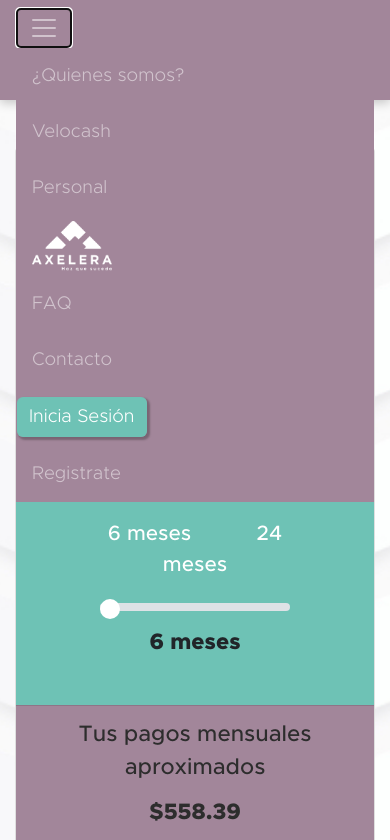
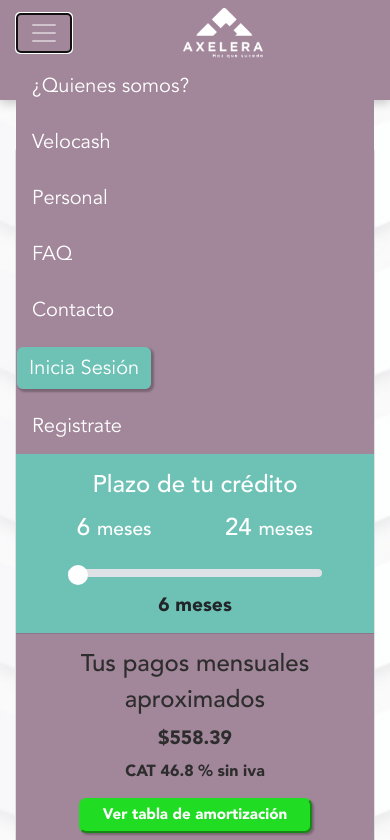
Before and after one commit to Oyuki02/axlera, a plain HTML site: page index.html in a window 390 px wide. Both pictures are taken after a click on the button "Toggle navigation". Shown: the top 840 px of the page. Drawn offline with nearby package versions, Linux system fonts and the light colour scheme.

Commit message:
Add files via upload
cambios

```diff
--- a/css/style.css
+++ b/css/style.css
@@ -5,47 +5,57 @@
 }
 
 @font-face {
-    font-family: "Metropolis";
-    src: url(../fonts/Metropolis/Metropolis-Medium.otf) format('opentype');
+    font-family: "Avenir";
+    src: url(../fonts/avenir/Avenir-Medium.ttf) format('truetype');
 }
 
 @font-face {
-    font-family: "Metropolis";
-    font-weight: 500;
-    src: url(../fonts/Metropolis/Metropolis-Bold.otf) format('opentype');
+    font-family: "Avenir";
+    font-weight: 100;
+    src: url(../fonts/avenir/Avenir-Light.ttf) format('truetype');
+}
+@font-face {
+    font-family: "Avenir";
+    font-weight: 300;
+    src: url(../fonts/avenir/Avenir-Book.ttf) format('truetype');
 }
 
 @font-face {
-    font-family: "Metropolis";
-    font-weight: 800;
-    src: url(../fonts/Metropolis/Metropolis-ExtraBold.otf) format('opentype');
+    font-family: "Avenir";
+    font-weight: 500;
+    src: url(../fonts/avenir/Avenir-Heavy.ttf) format('truetype');
 }
 
 @font-face {
-    font-family: "Metropolis";
-    font-style: italic;
-    src: url(../fonts/Metropolis/Metropolis-RegularItalic.otf) format('opentype');
+    font-family: "Avenir";
+    font-weight: 800;
+    src: url(../fonts/avenir/Avenir-Black.ttf) format('truetype');
 }
 
 @font-face {
-    font-family: "Metropolis";
-    font-weight: 100;
-    src: url(../fonts/Metropolis/Metropolis-Light.otf) format('opentype');
-
+    font-family: "Avenir";
+    font-style: italic;
+    src: url(../fonts/avenir/Avenir-MediumOblique.ttf) format('truetype');
 }
 
+
+
 body {
-    font-family: "Metropolis";
+    font-family: "Avenir";
 }
-
+.logo-movil{
+    display: none;
+}
 .bg-nv {
     height: 100px;
     background: #A2869A 0% 0% no-repeat padding-box;
     box-shadow: 0px 3px 10px #00000036;
-    font-size: 1.15rem;
-    font-weight: 100;
+    font-size: 1.25rem;
+    font-weight: 300;
 }
-
+.navbar-dark .navbar-nav .nav-link {
+    color: white;
+}
 .navbar-nav {
     background: #A2869A 0% 0% no-repeat padding-box;
 }
@@ -63,8 +73,8 @@ body {
     background: #6EC2B5 0% 0% no-repeat padding-box;
     box-shadow: 2px 2px 2px #00000040;
     border-radius: 7px;
-    font-size: 1.15rem;
-    font-weight: 100;
+    font-size: 1.25rem;
+    font-weight: 300;
 }
 
 /**/
@@ -86,8 +96,8 @@ body {
     max-width: 445px;
 }
 .card-text {
-    font-size: 1.4rem;
-    margin-bottom: .7rem;
+    font-size: 1.5rem;
+    margin-bottom: .4rem;
 }
 
 .card-header {
@@ -97,9 +107,10 @@ body {
 
 .card-body {
     background-color: #6EC2B5;
+    padding: 1.25rem 1.25rem 0 1.25rem;
 }
 .txt-rango{
-    font-size: 1.3rem;
+    font-size: 1.5rem;
 }
 .rangos {
     padding: 0 4rem;
@@ -108,11 +119,11 @@ body {
 .txt-resultado {
     font-size: 1.4rem;
     font-weight: 800;
-    margin-bottom: .8rem;
+    margin-bottom: .4rem;
 }
 
 .txt-resultado2 {
-    font-size: 1.1rem;
+    font-size: 1rem;
     font-weight: 800;
     margin-bottom: .7rem;
 }
@@ -130,7 +141,7 @@ body {
     background-color: #A2869A;
     color: #2D2D2D;
     font-size: 1.5rem;
-    padding-bottom: 1.8rem;
+    padding-bottom: 1.7rem;
 }
 
 .btn-amortizacion {
@@ -155,7 +166,7 @@ body {
 }
 
 h2.titulo-sections {
-    font-size: 2.90rem;
+    font-size: 3.063rem;
     font-weight: 800;
 }
 
@@ -305,7 +316,7 @@ p {
 
 .logos-lgls {
     height: 57px;
-    padding: 0 .8rem;
+    margin: 0 .8rem;
 }
 
 .legales a {
@@ -545,7 +556,43 @@ h3 {
 
 /**/
 
+@media(max-width:991px){
+.navbar-brand{
+    display: none;
+}
+    .logo-movil{
+        display: flex;
+    }
+
+}
+@media(max-width:414px){
+    .card-text,.txt-rango{
+        font-size: 1.3;
+    }
+    .rangos{
+        padding: 0 2rem;
+    }
+    .txt-resultado{
+        font-size: 1.2rem;
+    }
+   h2.titulo-sections{
+       font-size:2.6rem ;
+   }
+ .card-testimonio{
+     height: auto;
+ }
+ section.legales .px-5 {
+     padding-left: 1.2rem!important;
+     padding-right: 1.2rem!important;
+ }
+
+.logos-lgls{
+    margin:1rem .8rem ;
+}
+
+}
 @media (max-width: 375px) {
+
 
     .btn-amortizacion {
         font-size: .8rem;
@@ -569,10 +616,6 @@ h3 {
         display: grid;
     }
 
-    .legales {
-        display: none;
-    }
-
     .legales-movil {
         display: flex;
     }
--- a/index.html
+++ b/index.html
@@ -40,6 +40,9 @@
       aria-controls="navbarSupportedContent" aria-expanded="false" aria-label="Toggle navigation">
       <span class="navbar-toggler-icon"></span>
     </button>
+
+      <a class="logo-movil mx-auto" href="#hero"> <img src="img/HOME/LogoAxeleraheader.png" width="80"  alt="" loading="lazy"></a>
+
 
     <div class="collapse navbar-collapse justify-content-center" id="navbarSupportedContent">
       <ul class="navbar-nav ">
@@ -88,14 +91,14 @@
             <div class="card-body">
               <p class="card-text text-white"> Monto de tu crédito</p>
               <div class="rangos  text-white">
-                <p class="txt-rango">$3,000.<small>00 </small>&nbsp;&nbsp;&nbsp;&nbsp;&nbsp;$150,000.<small>00 </small> </p>
+                <p class="txt-rango">$3,000.<small>00 </small>&nbsp;&nbsp;&nbsp;&nbsp;&nbsp;&nbsp;$150,000.<small>00 </small> </p>
                 <input type="range" class="custom-range slider" value="3000" min="3000" max="150000" step="1000" oninput="montoInput(this.value);" >
               </div>
 
               <p class="txt-resultado">$<output id="montoResult" class="txt-resultado">3,000.00</output></p>
               <p class="card-text text-white">Plazo de tu crédito</p>
               <div class="rangos text-white">
-                <p  class="txt-rango">6 meses &nbsp;&nbsp;&nbsp;&nbsp;&nbsp;&nbsp;&nbsp;&nbsp;&nbsp; 24 meses</p>
+                <p  class="txt-rango">6 <small>meses</small> &nbsp;&nbsp;&nbsp;&nbsp;&nbsp;&nbsp;&nbsp;&nbsp;&nbsp; 24 <small>meses</small></p>
                 <input type="range" class="custom-range slider" value="6" min="6" max="24" step="1" oninput="mesesInput(this.value);">
               </div>
 
@@ -130,7 +133,7 @@
   <section class="servicios pt-5">
     <div class="container px-5">
       <div class="row py-5">
-        <div class="col-md-12 text-center">
+        <div class="col-xs-12 col-sm-12 col-md-12 col-lg-12 text-center">
           <h2 class="titulo-sections color-1">Conoce nuestros servicios
 
           </h2>
@@ -382,13 +385,20 @@
             Página web:<a href="https://www.condusef.gob.mx/"> www.condusef.gob.mx</a></p>
         </div>
         <div class="col-md-7 text-right pt-5">
-          <img class="logos-lgls" alt="" src="./img/HOME/logo-buro-entidades-financieras.png" />
-
-          <img class="logos-lgls" alt="" src="./img/HOME/cnbv.png" />
-
-          <img class="logos-lgls" alt="" src="./img/HOME/condusef.jpg" />
-
-          <img class="logos-lgls" alt="" src="./img/HOME/logocirculocredito.png" />
+          <div class="row">
+          <div class="col-6 col-md-3">
+            <img class="logos-lgls" alt="" src="./img/HOME/logo-buro-entidades-financieras.png" />
+          </div>
+          <div class="col-6 col-md-3">
+            <img class="logos-lgls" alt="" src="./img/HOME/cnbv.png" />
+          </div>
+          <div class="col-6 col-md-3">
+            <img class="logos-lgls" alt="" src="./img/HOME/condusef.jpg" />
+          </div>
+          <div class="col-6 col-md-3">
+            <img class="logos-lgls" alt="" src="./img/HOME/logocirculocredito.png" />
+          </div>
+        </div>
         </div>
       </div>
     </div>
@@ -396,7 +406,7 @@
   </section>
 
    <!--legales-movil-->
-   <section class="legales-movil py-5">
+   <!-- <section class="legales-movil py-5">
 
     <div class="container">
       <div class="row ">
@@ -435,13 +445,13 @@
       </div>
     </div>
 
-  </section>
+  </section> -->
 
   <!--footer-->
   <footer class="footer pt-5 pb-3">
     <div class="container-fluid px-5">
       <div class="row">
-        <div class="col-md-2 text-center">
+        <div class="col-md-2 text-center pb-3">
           <img src="img/HOME/LogoAxeleraheader.png" />
         </div>
         <div class="col-md-3">
```
Also changed, not shown: fonts/avenir/Avenir-Black.ttf (added), fonts/avenir/Avenir-Book.ttf (added), fonts/avenir/Avenir-Heavy.ttf (added), fonts/avenir/Avenir-Light.ttf (added), fonts/avenir/Avenir-Medium.ttf (added), fonts/avenir/Avenir-MediumOblique.ttf (added).
